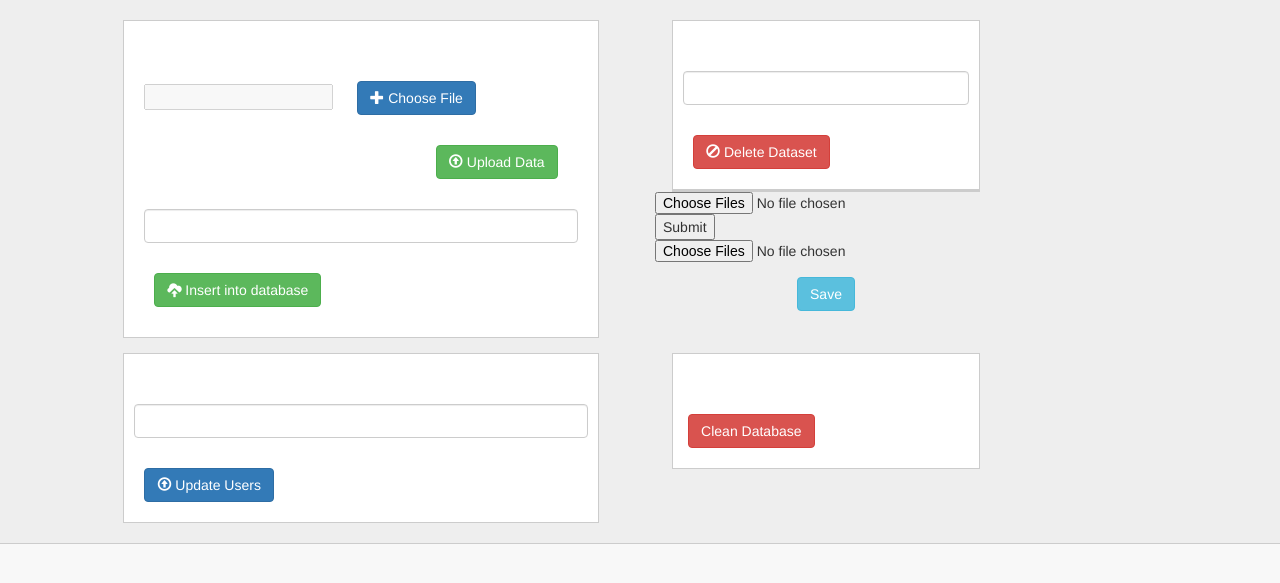
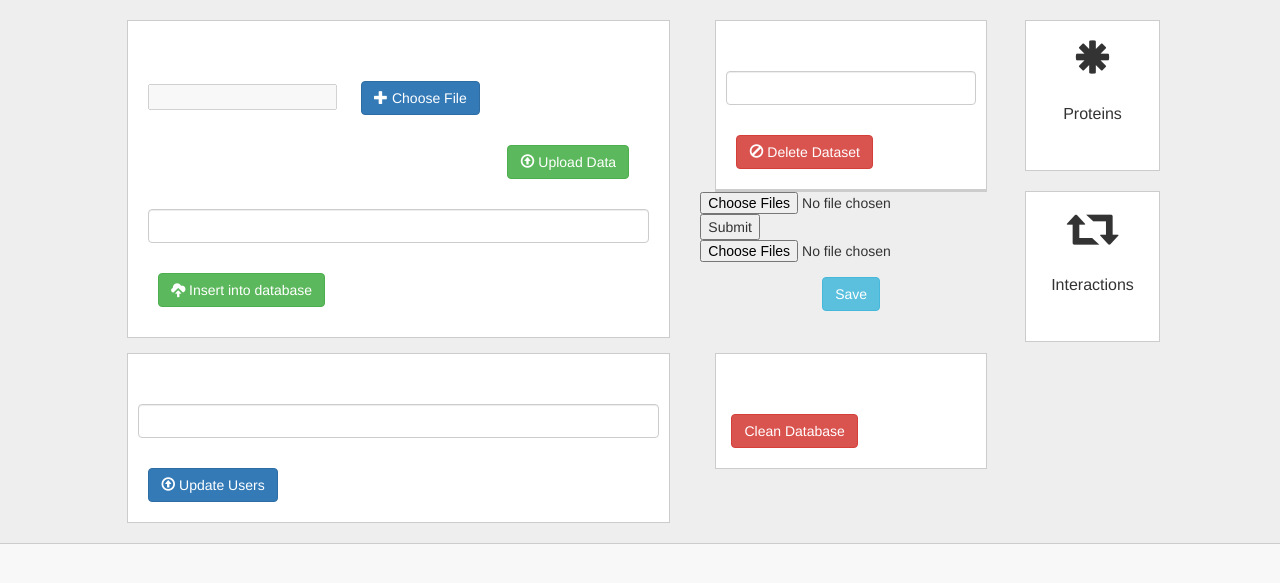
Before and after one commit to BaderLab/openPIP, a Symfony app: template app/Resources/views/data_manager.html.twig in a window 1280 px wide. Shown: the part 127-710 px from the top of the page. Run offline with Twig, Linux system fonts and the light colour scheme; the template is opened without the code that fills it, so the values that code supplies are empty; form fields are guessed from the names that the template uses; some libraries are stand-ins or nearby versions.

Commit message:
data_upload:proteins no.s in data section, ui ajax load ++

```diff
--- a/app/Resources/views/data_manager.html.twig
+++ b/app/Resources/views/data_manager.html.twig
@@ -53,8 +53,9 @@
 {% endfor %}
 
 <div class="container">
+	<div class="col-lg-10">
 		<div class="row">
-    	<div class="col-lg-6">
+			<div class="col-lg-8" style="padding: 0px 0px;">
 				<div class="container data_upload_panel">
 					<div class="row">
 						<div class="data_upload_header" style="background-color: {{ main_color_scheme }}">
@@ -125,9 +126,10 @@
 									</div>
 								</div>
 								<div id="insert_database_next_loading" class="hidden large_2">
-								<div id="insert_database_form">
+									<div id="insert_database_form_loader">
+										<div class="col-sm-6">
 											<div class="row">
-										<p style="margin: 20px;"><strong>LOADING...</strong></p>
+												<p style="margin: 20px; color: white; font-size:large;"><strong>LOADING...</strong></p>
 												<p id="file_to_insert_next_loading" style="margin: 20px; margin-bottom: 30px;"></p>
 											</div>
 											<div class="row">
@@ -136,6 +138,15 @@
 													<img src={{ asset('assets/images/particles_loading.gif') }} width='200px' height='200px'>
 												</div>
 												<!-- Image loader -->
+											</div>
+										</div>
+										<div class="col-sm-5">
+											<row>
+												<p style="margin: 20px; color: white; font-size:large;"><strong>EST Time</strong></p>
+											</row>
+											<row>
+												<p style="margin: 20px; color: white; font-size:large;"><strong>Timer</strong></p>
+											</row>
 										</div>
 									</div>
 								</div>
@@ -175,8 +186,7 @@
 
 			</div>
 
-
-        <div class="col-lg-4">
+			<div class="col-lg-4" style="padding: 0px 0px;">
 				<div class="container data_upload_panel">
 					<div class="row">
 						<div class="data_upload_header" style="background-color: {{ main_color_scheme }}">
@@ -257,9 +267,10 @@
 					</div>
 				</div>
 			</div>
+
 		</div>
 		<div class="row" style="margin-top: 15px;">
-        <div class="col-lg-6">
+			<div class="col-lg-8" style="padding: 0px 0px;">
 				<div class="container data_upload_panel">
 					<div class="row">
 						<div class="data_upload_header" style="background-color: {{ main_color_scheme }}">
@@ -279,7 +290,7 @@
 					{{ form_end(update_user_form) }}
 				</div>
 			</div>
-		<div class="col-lg-4">
+			<div class="col-lg-4" style="padding: 0px 0px;">
 				<div class="container data_upload_panel">
 					<div class="row">
 						<div class="data_upload_header" style="background-color: {{ main_color_scheme }}">
@@ -294,6 +305,34 @@
 					{{ form_start(dform) }}
 
 					{{ form_end(dform) }}
+				</div>
+			</div>
+		</div>
+	</div>
+	<div class="col-lg-2">
+		<div class="col-lg-12" style="padding: 0px 0px;">
+				<div class="container data_upload_panel">
+					<div class="row">
+						<div class="data_upload_header" style="background-color: {{ main_color_scheme }}; height: 149px;">
+							<div style="color: {{ header_color_scheme }}; text-align: center;   padding: 16px; font-size: initial;">
+								<i class="glyphicon glyphicon-asterisk" style="font-size: 40px;"></i> <span></span>
+								<h3><u>{{ protein_count }}</u></h3>
+								<p>Proteins<p>
+							</div>
+						</div>
+					</div>
+				</div>
+				<br>
+				<div class="container data_upload_panel">
+					<div class="row">
+						<div class="data_upload_header" style="background-color: {{ main_color_scheme }}; height: 149px;">
+							<div style="color: {{ header_color_scheme }}; text-align: center;   padding: 16px; font-size: initial;">
+								<i class="glyphicon glyphicon-retweet" style="font-size: 40px;"></i> <span></span>
+								<h3><u>{{ interaction_count }}</u></h3>
+								<p>Interactions<p>
+							</div>
+						</div>
+					</div>
 				</div>
 			</div>
 	</div>
--- a/web/assets/css/data_manager.css
+++ b/web/assets/css/data_manager.css
@@ -105,6 +105,16 @@ main{
 	margin: auto;
 }
 
+#insert_database_form_loader{
+	border: 5px solid #730303;
+    padding: 30px;
+    width: 50%;
+    background: #000;
+    z-index: 11;
+    margin: auto;
+	height: 350px;
+}
+
 .large_2{
     background-color: rgba(0,0,0,0.65);
     position:fixed;
```
Also changed, not shown: src/AppBundle/Controller/DataController.php (+43 -0 lines). Lines whose indentation alone changed are shown as unchanged.
